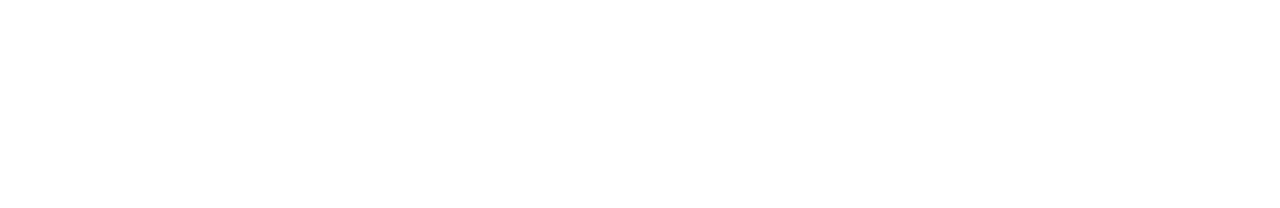
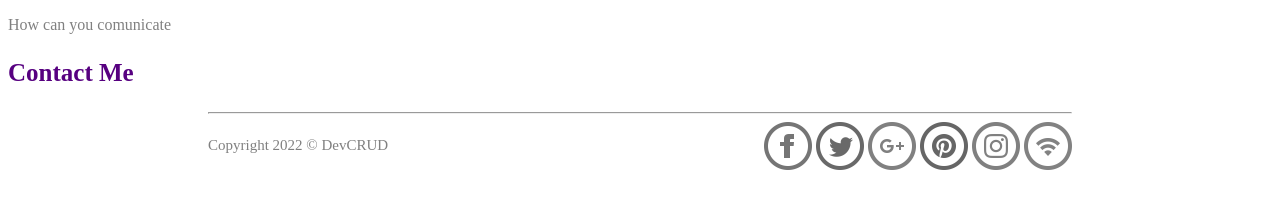
Before and after one commit to Mouns1410/Projet_Nouilles_Kaddi_ElOudghiri, a plain HTML site: page index.html in a window 1280 px wide. Drawn offline with Linux system fonts and the light colour scheme.

Commit message:
footer done

```diff
--- a/index.html
+++ b/index.html
@@ -20,12 +20,33 @@
         <section></section>
         <section></section>
         <section></section>
-        <section></section>
+
+<!-- CONTACT -->
+        <section>
+            <div>
+                <p class="i-how">How can you comunicate</p>
+                <p class="i-me"> <b> Contact Me </b></p>
+            </div>
+        </section>
 
     </main>
 
     <footer>
+        <hr>
+        <div class="i-d-footer">
+            <div>
+                <p class="i-copy">Copyright 2022 © DevCRUD</p>
+            </div>
 
+            <div>
+                <img src="./public/img/iconmonstr-facebook-5-48.png" alt="">
+                <img src="./public/img/iconmonstr-twitter-5-48.png" alt="">
+                <img src="./public/img/iconmonstr-google-plus-5-48.png" alt="">
+                <img src="./public/img/iconmonstr-pinterest-5-48.png" alt="">
+                <img src="./public/img/iconmonstr-instagram-15-48.png" alt="">
+                <img src="./public/img/iconmonstr-wireless-6-48.png" alt="">
+            </div>
+        </div>
     </footer>
 </body>
 </html>
--- a/public/css/style.css
+++ b/public/css/style.css
@@ -0,0 +1,21 @@
+/* CONTACT */
+.i-how{
+    color: grey;
+}
+.i-me{
+    color: rgb(87, 0, 128);
+    font-size: 25px;
+}
+/* FOOTER */
+footer{
+    margin-left: 200px;
+    margin-right: 200px;
+}
+.i-d-footer{
+    display: flex;
+    justify-content: space-between;
+}
+.i-copy{
+    color: grey;
+    font-size: 15px;
+}
```
Also changed, not shown: public/img/iconmonstr-facebook-5-48.png (added), public/img/iconmonstr-google-plus-5-48.png (added), public/img/iconmonstr-instagram-15-48.png (added), public/img/iconmonstr-pinterest-5-48.png (added), public/img/iconmonstr-twitter-5-48.png (added), public/img/iconmonstr-wireless-6-48.png (added).
